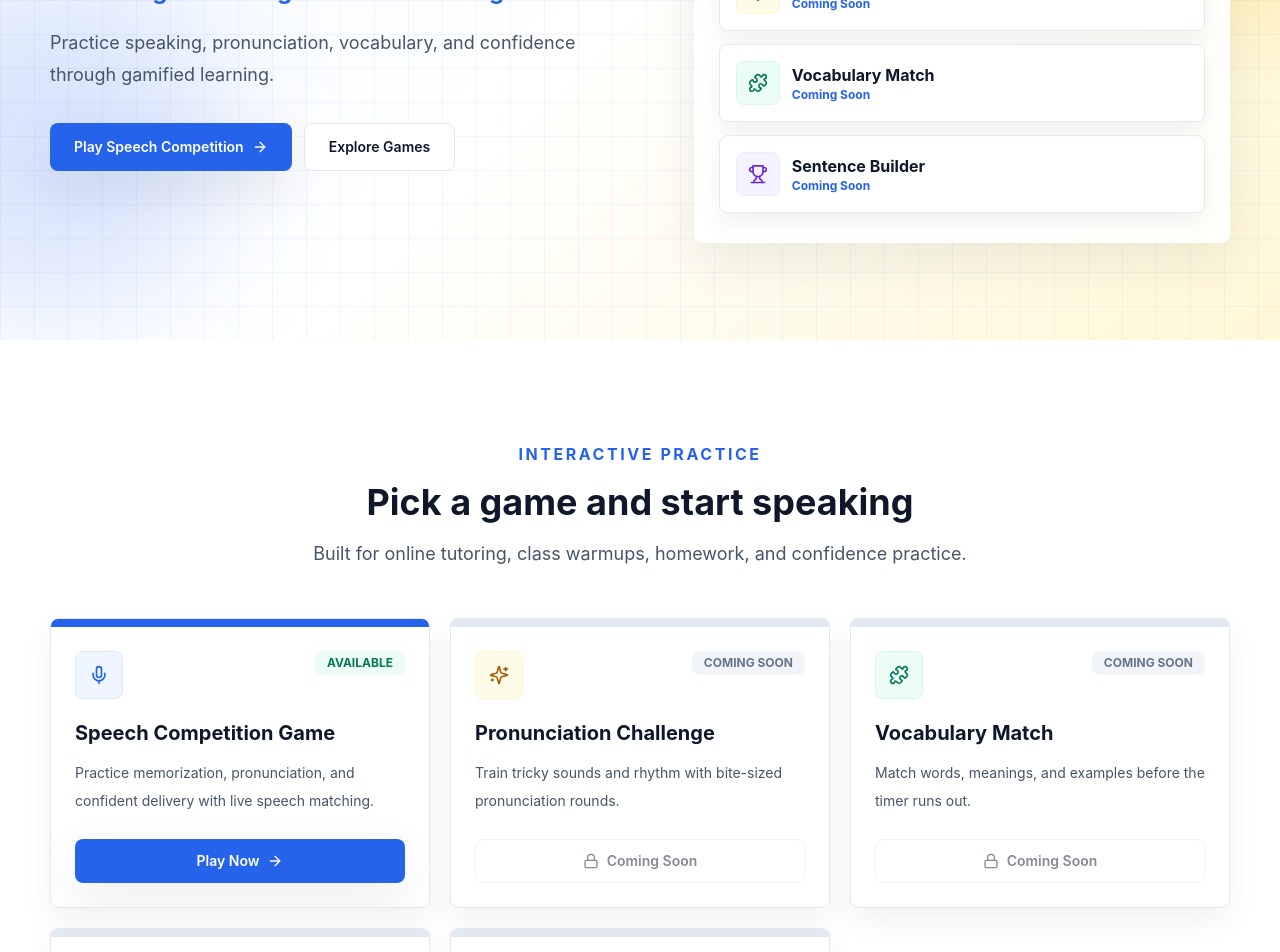
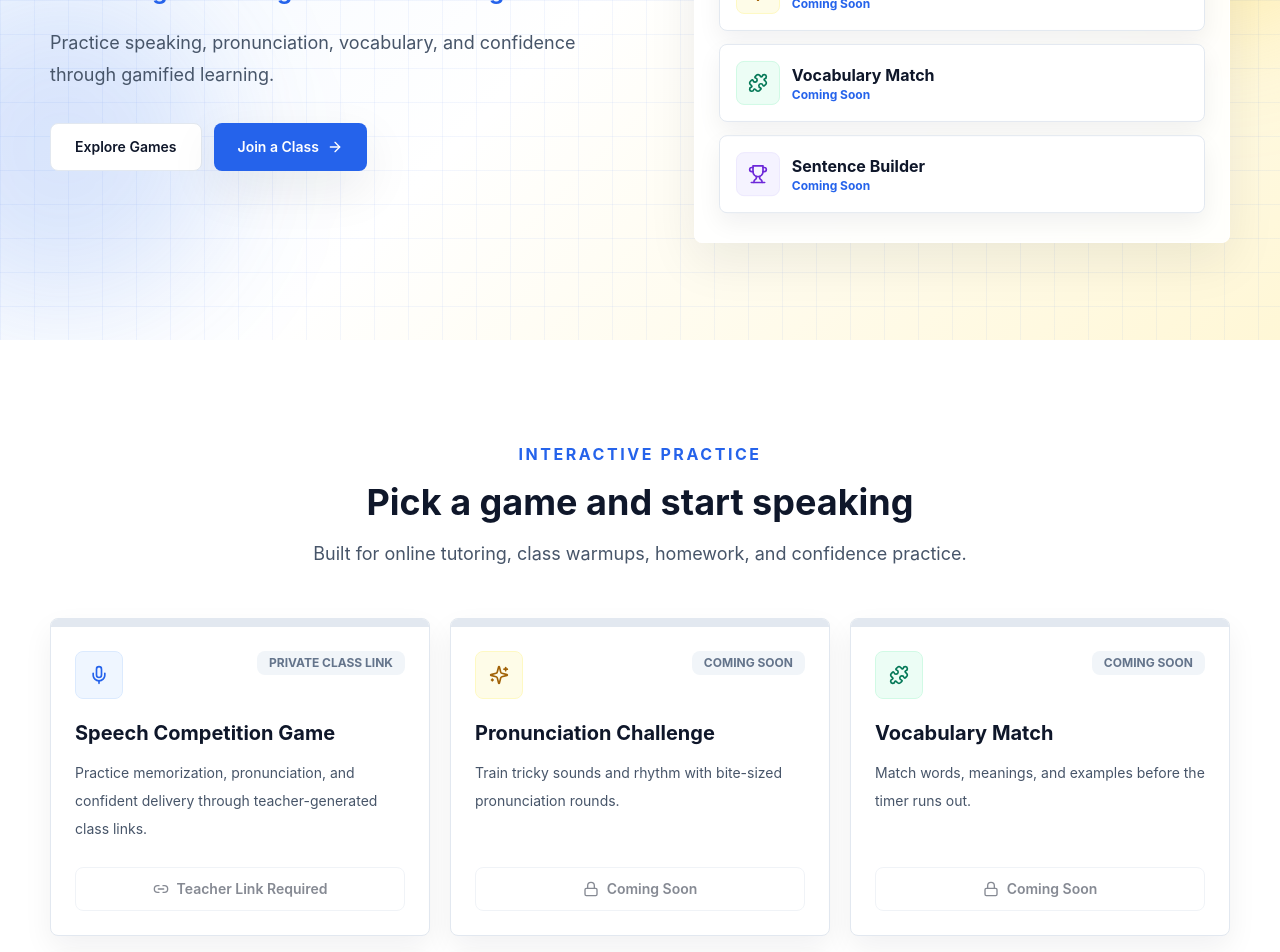
Before and after one commit to Learn-English-Daily/Learn-English-Daily-Website, a Next.js app: page /games in a window 1280 px wide. Shown: the part 340-1292 px from the top of the page. Built offline with nearby package versions, Linux system fonts and the light colour scheme.

Commit message:
Make games hub class-link only

```diff
--- a/src/app/games/page.tsx
+++ b/src/app/games/page.tsx
@@ -1,27 +1,17 @@
 import Image from "next/image";
 import Link from "next/link";
 import type { Metadata } from "next";
-import { ArrowRight, Lock, Mic, Puzzle, Sparkles, Trophy } from "lucide-react";
+import { ArrowRight, Link2, Lock, Mic, Puzzle, Sparkles, Trophy } from "lucide-react";
 import { Button } from "@/components/ui/button";
 import { Card } from "@/components/ui/card";
 
-type GameCard =
-  | {
-      title: string;
-      description: string;
-      status: string;
-      href: string;
-      icon: typeof Mic;
-      accent: string;
-      available: true;
-    }
-  | {
+type GameCard = {
   title: string;
   description: string;
   status: string;
   icon: typeof Mic;
   accent: string;
-      available: false;
+  available: boolean;
 };
 
 export const metadata: Metadata = {
@@ -32,12 +22,11 @@ export const metadata: Metadata = {
 const games: GameCard[] = [
   {
     title: "Speech Competition Game",
-    description: "Practice memorization, pronunciation, and confident delivery with live speech matching.",
-    status: "Available",
-    href: "/games/speech-competition",
+    description: "Practice memorization, pronunciation, and confident delivery through teacher-generated class links.",
+    status: "Private Class Link",
     icon: Mic,
     accent: "border-blue-100 bg-blue-50 text-lead-blue",
-    available: true
+    available: false
   },
   {
     title: "Pronunciation Challenge",
@@ -94,14 +83,14 @@ export default function GamesPage() {
               Practice speaking, pronunciation, vocabulary, and confidence through gamified learning.
             </p>
             <div className="mt-8 flex flex-col gap-3 sm:flex-row">
+              <Button asChild variant="secondary" size="lg">
+                <Link href="#games">Explore Games</Link>
+              </Button>
               <Button asChild size="lg">
-                <Link href="/games/speech-competition">
-                  Play Speech Competition
+                <Link href="/en#contact">
+                  Join a Class
                   <ArrowRight className="h-4 w-4" />
                 </Link>
-              </Button>
-              <Button asChild variant="secondary" size="lg">
-                <Link href="#games">Explore Games</Link>
               </Button>
             </div>
           </div>
@@ -171,19 +160,10 @@ export default function GamesPage() {
                     </div>
                     <h3 className="mt-5 font-heading text-xl font-bold text-lead-navy">{game.title}</h3>
                     <p className="mt-3 flex-1 text-sm leading-7 text-lead-gray">{game.description}</p>
-                    {game.available ? (
-                      <Button asChild className="mt-6">
-                        <Link href={game.href}>
-                          Play Now
-                          <ArrowRight className="h-4 w-4" />
-                        </Link>
+                    <Button disabled variant="secondary" className="mt-6">
+                      {game.title === "Speech Competition Game" ? <Link2 className="h-4 w-4" /> : <Lock className="h-4 w-4" />}
+                      {game.title === "Speech Competition Game" ? "Teacher Link Required" : "Coming Soon"}
                     </Button>
-                    ) : (
-                      <Button disabled variant="secondary" className="mt-6">
-                        <Lock className="h-4 w-4" />
-                        Coming Soon
-                      </Button>
-                    )}
                   </div>
                 </Card>
               );
--- a/src/app/games/speech-competition/page.tsx
+++ /dev/null
@@ -1,101 +0,0 @@
-import Link from "next/link";
-import type { Metadata } from "next";
-import { ArrowLeft, Mic, ShieldCheck, Sparkles, Trophy } from "lucide-react";
-import { SpeechCompetitionGame } from "@/app/games/speech-competition/speech-competition-game";
-import { Button } from "@/components/ui/button";
-import { Card } from "@/components/ui/card";
-
-export const metadata: Metadata = {
-  title: "Speech Competition Game | LEAD Games",
-  description: "Practice speech memorization and confident delivery with LEAD's interactive speech competition game."
-};
-
-const bosses = [
-  ["Memory Monster", "Clear the words from memory."],
-  ["Pronunciation Dragon", "Speak each word clearly."],
-  ["Eye Contact Eagle", "Practice without staring at notes."],
-  ["Confidence King", "Finish strong with stage energy."]
-];
-
-export default function SpeechCompetitionPage() {
-  return (
-    <main className="min-h-screen bg-lead-soft">
-      <section className="relative overflow-hidden bg-[linear-gradient(135deg,#eff6ff_0%,#ffffff_48%,#fff7d6_100%)] py-10">
-        <div className="absolute inset-0 play-grid opacity-60" aria-hidden="true" />
-        <div className="container-shell relative z-10">
-          <div className="mb-8 flex flex-col gap-3 sm:flex-row sm:items-center sm:justify-between">
-            <Button asChild variant="secondary">
-              <Link href="/games">
-                <ArrowLeft className="h-4 w-4" />
-                Back to Games
-              </Link>
-            </Button>
-            <span className="w-fit rounded-lg bg-white px-4 py-2 text-sm font-bold text-lead-blue shadow-soft">
-              LEAD - Speak English with confidence
-            </span>
-          </div>
-
-          <div className="grid gap-8 lg:grid-cols-[1fr_0.9fr] lg:items-center">
-            <div>
-              <p className="inline-flex items-center gap-2 rounded-lg border border-blue-100 bg-white px-4 py-2 text-sm font-bold text-lead-blue shadow-soft">
-                <Mic className="h-4 w-4" />
-                Speech Competition Game
-              </p>
-              <h1 className="mt-5 font-heading text-4xl font-extrabold tracking-tight text-lead-navy sm:text-5xl">
-                Make speech practice feel like a game.
-              </h1>
-              <p className="mt-5 max-w-2xl text-lg leading-8 text-lead-gray">
-                Paste a speech, start the microphone, and watch words fade away as the student says them correctly.
-              </p>
-            </div>
-
-            <Card className="p-5">
-              <div className="flex items-center gap-3">
-                <div className="grid h-12 w-12 place-items-center rounded-lg bg-lead-yellow text-lead-navy">
-                  <Trophy className="h-6 w-6" />
-                </div>
-                <div>
-                  <h2 className="font-heading text-xl font-bold text-lead-navy">Boss Path</h2>
-                  <p className="text-sm text-lead-gray">MVP today, bigger scoring next.</p>
-                </div>
-              </div>
-              <div className="mt-5 grid gap-3">
-                {bosses.map(([name, description], index) => (
-                  <div key={name} className="flex items-center gap-3 rounded-lg bg-slate-50 p-3">
-                    <span className="grid h-9 w-9 place-items-center rounded-lg bg-white text-sm font-extrabold text-lead-blue shadow-[0_6px_16px_rgba(15,23,42,0.06)]">
-                      {index + 1}
-                    </span>
-                    <div>
-                      <p className="font-bold text-lead-navy">{name}</p>
-                      <p className="text-xs text-lead-gray">{description}</p>
-                    </div>
-                  </div>
-                ))}
-              </div>
-            </Card>
-          </div>
-        </div>
-      </section>
-
-      <section className="container-shell grid gap-6 py-8">
-        <SpeechCompetitionGame />
-
-        <section className="grid gap-4 md:grid-cols-3">
-          <InfoCard icon={ShieldCheck} title="Phase 1 MVP" text="Speech input, microphone listening, word matching, disappearing words, and progress bar." />
-          <InfoCard icon={Trophy} title="Phase 2 Next" text="Badges, bonus points, stronger scoring, and teacher mistake marking." />
-          <InfoCard icon={Sparkles} title="Phase 3 Later" text="AI feedback, student profiles, session history, and advanced pronunciation reports." />
-        </section>
-      </section>
-    </main>
-  );
-}
-
-function InfoCard({ icon: Icon, title, text }: { icon: typeof ShieldCheck; title: string; text: string }) {
-  return (
-    <Card className="p-5">
-      <Icon className="h-6 w-6 text-lead-blue" />
-      <h2 className="mt-4 font-heading text-lg font-bold text-lead-navy">{title}</h2>
-      <p className="mt-2 text-sm leading-7 text-lead-gray">{text}</p>
-    </Card>
-  );
-}
```
Lines whose indentation alone changed are shown as unchanged.
